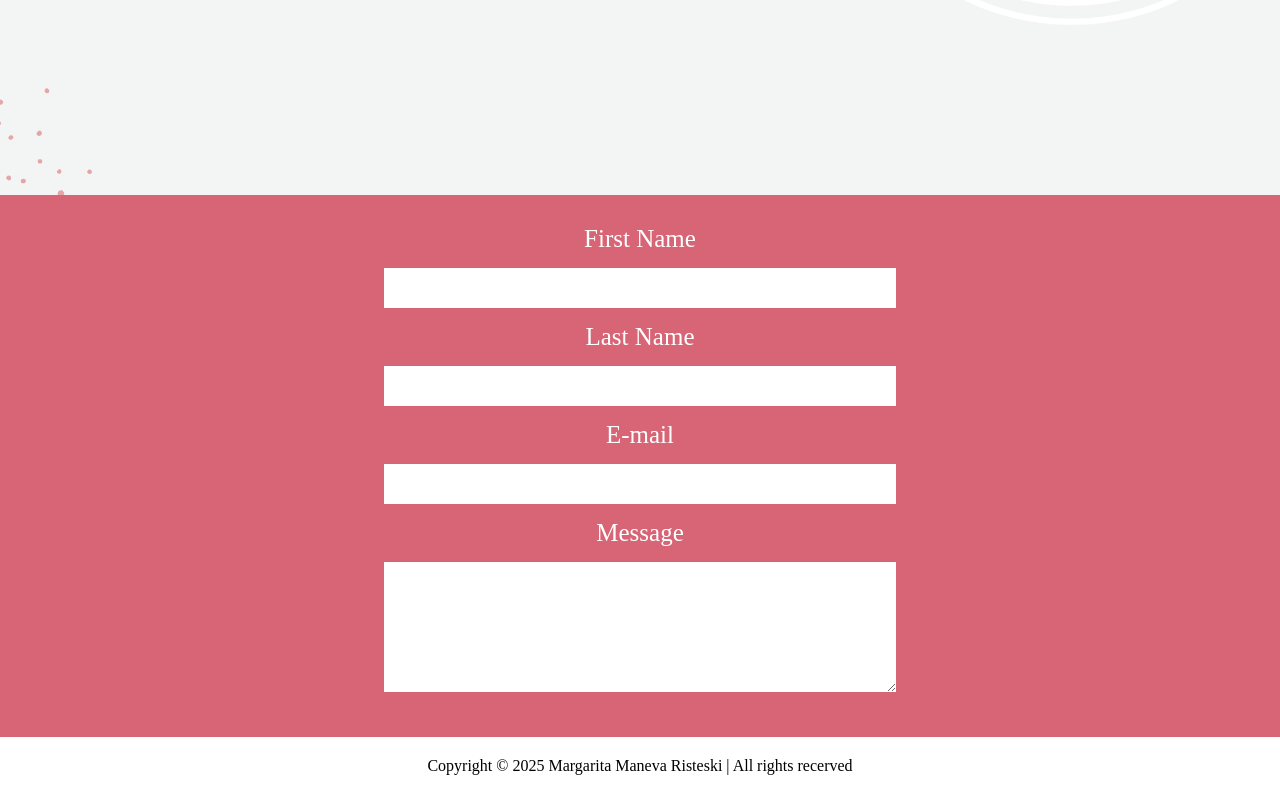
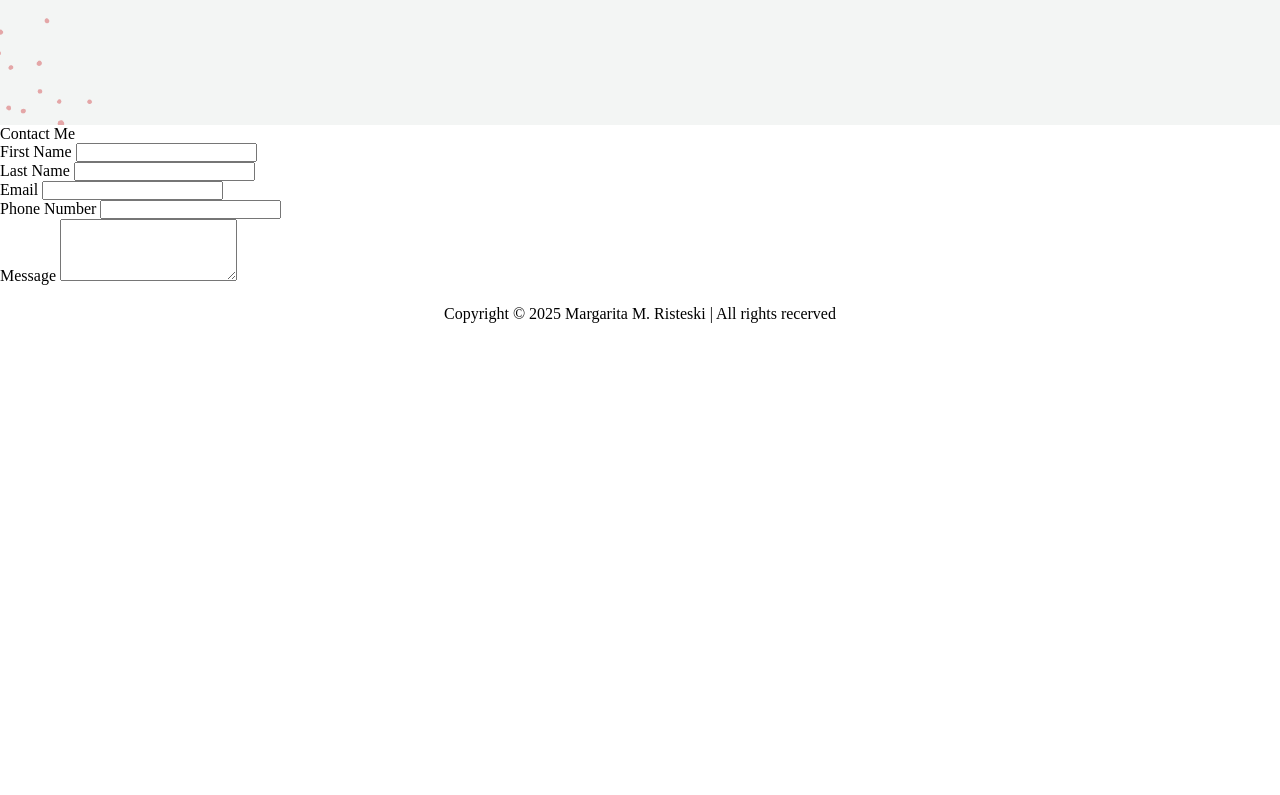
Before and after one commit to mmaneva/MargaritaManevaRisteski.github.io, a plain HTML site: page index.html in a window 1280 px wide. Shown: the part 729-1524 px from the top of the page. After the commit the page ends 1072 px from the top, so only its background shows below. Drawn offline with Linux system fonts and the light colour scheme.

Commit message:
added new contact me html elements

```diff
--- a/index.html
+++ b/index.html
@@ -49,20 +49,39 @@
    <div hidden>
     <h2>Project</h2>
    </div>
-   <div class="contact">
-            <label>First Name</label>
-            <input value=""/>
-            <label>Last Name</label>
-            <input value="">
+   <div class="contact-me">
+    <div class="title">Contact Me</div>
+    <div class="content">
+        <form action="#">
+            <div class="user-info">
+                <div class="input-box">
+                    <span class="details">First Name</span>
+                    <input type="text"/>
+                </div>
+                <div class="input-box">
+                    <span class="details">Last Name</span>
+                    <input type="text"/>
+                </div>
+                <div class="input-box">
+                    <span class="details">Email</span>
+                    <input type="email"/>
+                </div>
+                <div class="input-box">
+                    <span class="details">Phone Number</span>
+                    <input type="text"/>
+                </div>
+                <div class="input-box">
+                    <span class="details">Message</span>
+                    <textarea rows="4"></textarea>
+                </div>
+            </div>
+        </form>
+   </div>
+   </div>
 
-        <label>E-mail</label>
-        <input/>
-        <label>Message</label>
-        <textarea rows="6"></textarea>
-   </div>
    <footer>
         <div class="footer">
-            <p>Copyright © 2025  Margarita Maneva Risteski | All rights recerved</p>
+            <p>Copyright © 2025  Margarita M. Risteski | All rights recerved</p>
         </div>
    </footer>
 </body>
--- a/style.css
+++ b/style.css
@@ -100,32 +100,6 @@
     padding: 0 20px;
 }
 
-.contact {
-    padding: 30px 0;
-    display: flex;
-    align-items: center;
-    flex-direction: column;
-    background: #d76576;
-    color: white;
-    font-size: 25px;
-
-}
-
-.contact input {
-    width: 40%;
-    height: 35px;
-    border: none;
-    margin: 15px;
-    padding: 20px
-}
-
-.contact textarea {
-    width: 40%;
-    border: none;
-    margin: 15px;
-    padding: 20px
-}
-
 .footer {
     display: flex;
     justify-content: center;
```
